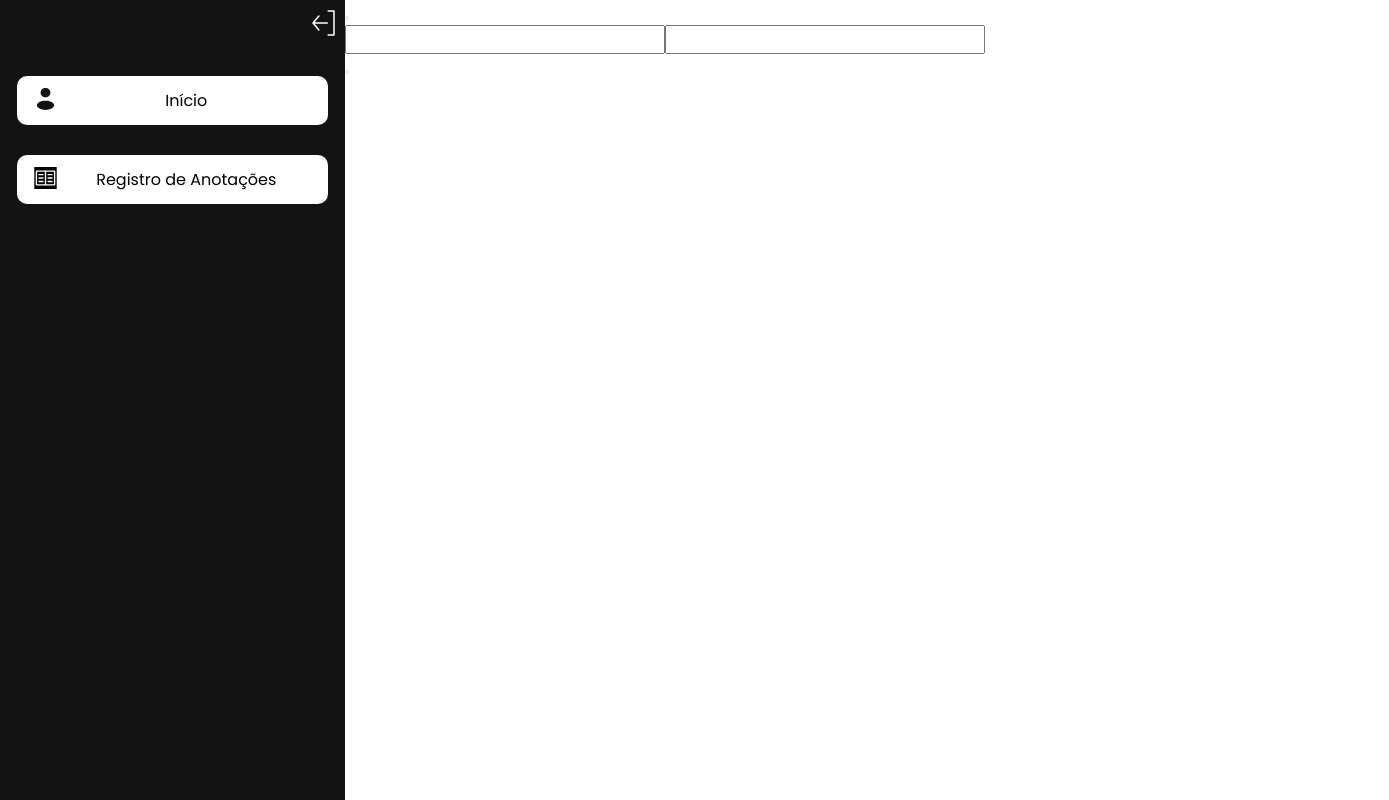
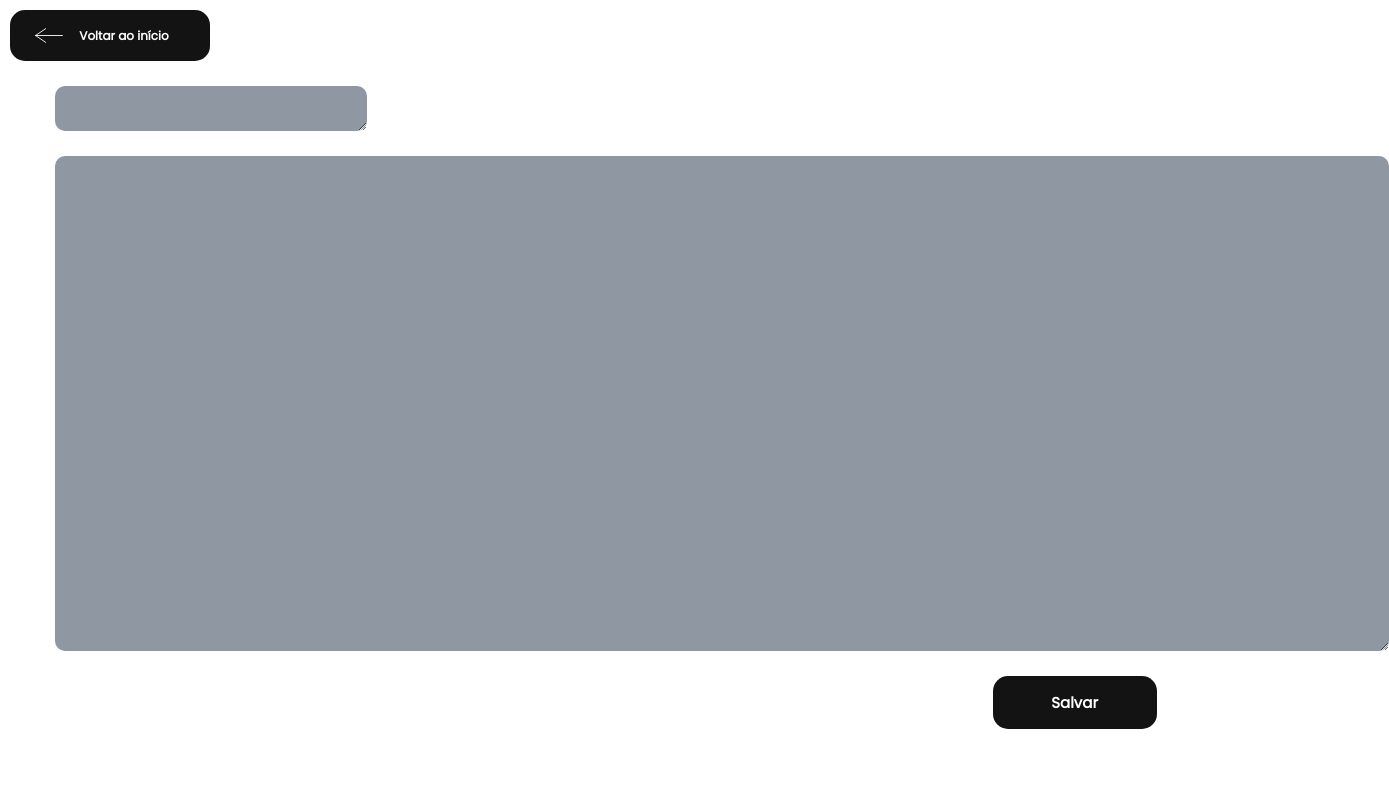
Before and after one commit to Sayd-Developer/Diario-front-end, a React (Vite) app: page /anotacao in a window 1280 px wide. Shown: the whole page, 1389 px wide, since content can reach past the window. Built offline with nearby package versions, Linux system fonts and the light colour scheme.

Commit message:
Página de anotações pronta

```diff
--- a/package.json
+++ b/package.json
@@ -14,6 +14,7 @@
     "react-dom": "^18.2.0",
     "react-router": "^6.11.2",
     "react-router-dom": "^6.11.2",
+    "react-textarea-autosize": "^8.5.2",
     "styled-components": "^6.0.0-rc.2"
   },
   "devDependencies": {
--- a/src/pages/Annotation/index.tsx
+++ b/src/pages/Annotation/index.tsx
@@ -1,21 +1,20 @@
-import { Container, ContainerContent, Header, Body, Low } from "./style";
-
+import { Container, Header, Body, Footer } from "./style"
+import Arrow from "../../assets/icons/iconArrow.svg"
+import TextareaAutosize from "react-textarea-autosize"
 export default function Annotation() {
   return (
     <Container>
-      <ContainerContent>
-        <Header>
-          <img src="" alt="" />
-          <button></button>
-        </Header>
-        <Body>
-          <input type="text" />
-          <input type="text" />
-        </Body>
-        <Low>
-          <button></button>
-        </Low>
-      </ContainerContent>
+      <Header>
+        <img src={Arrow} />
+        <p>Voltar ao início</p>
+      </Header>
+      <Body>
+        <TextareaAutosize className="one" minRows={1} maxRows={1} cols={10} />
+        <TextareaAutosize className="two" minRows={19} rows={20} cols={10} />
+      </Body>
+      <Footer>
+        <button>Salvar</button>
+      </Footer>
     </Container>
-  );
+  )
 }
--- a/src/pages/Annotation/style.ts
+++ b/src/pages/Annotation/style.ts
@@ -1,7 +1,84 @@
 import styled from "styled-components"
 
-export const Container = styled.div``
-export const ContainerContent = styled.div``
-export const Header = styled.div``
-export const Body = styled.div``
-export const Low = styled.div``
+export const Container = styled.div`
+  width: 100%;
+  height: 100vh;
+  display: flex;
+  flex-direction: column;
+  padding: 10px;
+`
+
+export const Header = styled.div`
+  display: flex;
+  justify-content: center;
+  align-items: center;
+  width: 200px;
+  height: 51px;
+  background: #131313;
+  border-radius: 15px;
+  color: #fff;
+  margin-bottom: 25px;
+
+  img {
+    width: 28px;
+    height: 49px;
+  }
+
+  p {
+    width: 122px;
+    color: #fff;
+    text-align: center;
+
+    font-size: 12px;
+    font-style: normal;
+    font-weight: 700;
+    line-height: normal;
+  }
+`
+export const Body = styled.div`
+  display: flex;
+  flex-direction: column;
+  margin-left: 45px;
+
+  .one {
+    width: 312px;
+    height: 60px;
+    max-height: 60px;
+    background: #8f97a3;
+    margin-bottom: 25px;
+    outline: none;
+    border: none;
+    border-radius: 10px;
+    padding: 10px;
+  }
+
+  .two {
+    padding: 10px;
+    width: 1334px;
+    height: 446px;
+    background: #8f97a3;
+    margin-bottom: 25px;
+    outline: none;
+    border: none;
+    border-radius: 10px;
+  }
+`
+export const Footer = styled.div`
+  display: flex;
+  justify-content: flex-end;
+  width: 91%;
+  button {
+    flex-direction: row;
+    width: 164px;
+    height: 53px;
+    border-radius: 15px;
+    background: #131313;
+    color: white;
+    border: none;
+
+    color: #fff;
+
+    font-size: 15px;
+    font-weight: 600;
+  }
+`
```
Also changed, not shown: src/layouts/LayoutHome/LayoutHome.tsx (+4 -4 lines), src/navigation/routes.tsx (+10 -12 lines), src/pages/Annotation/components/Button/ButtonAnnotation.tsx (added), 2 other files (tests, documents, lock files or other folders).
